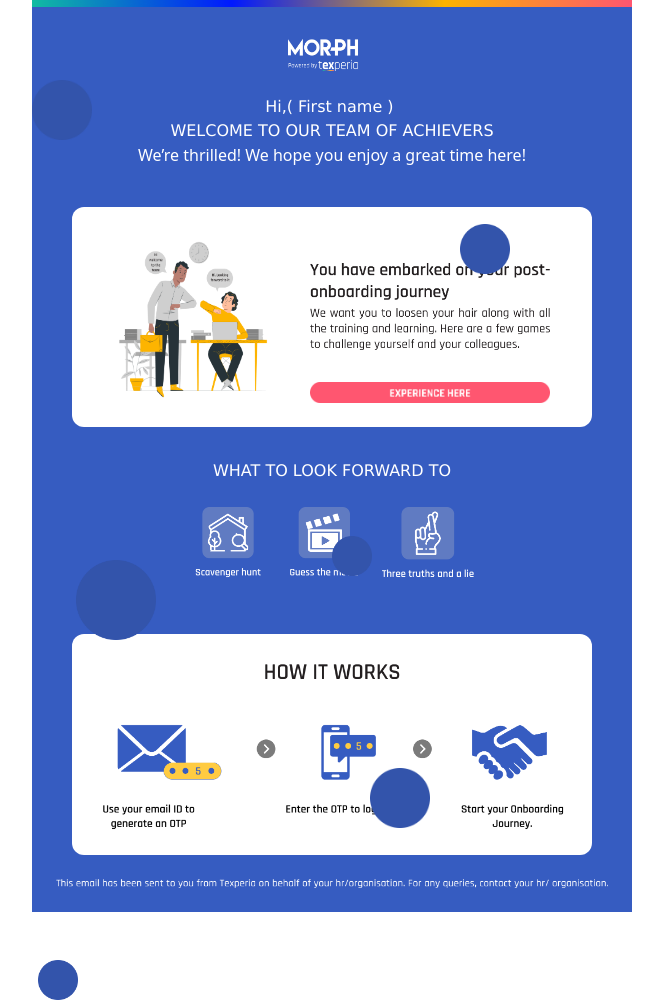
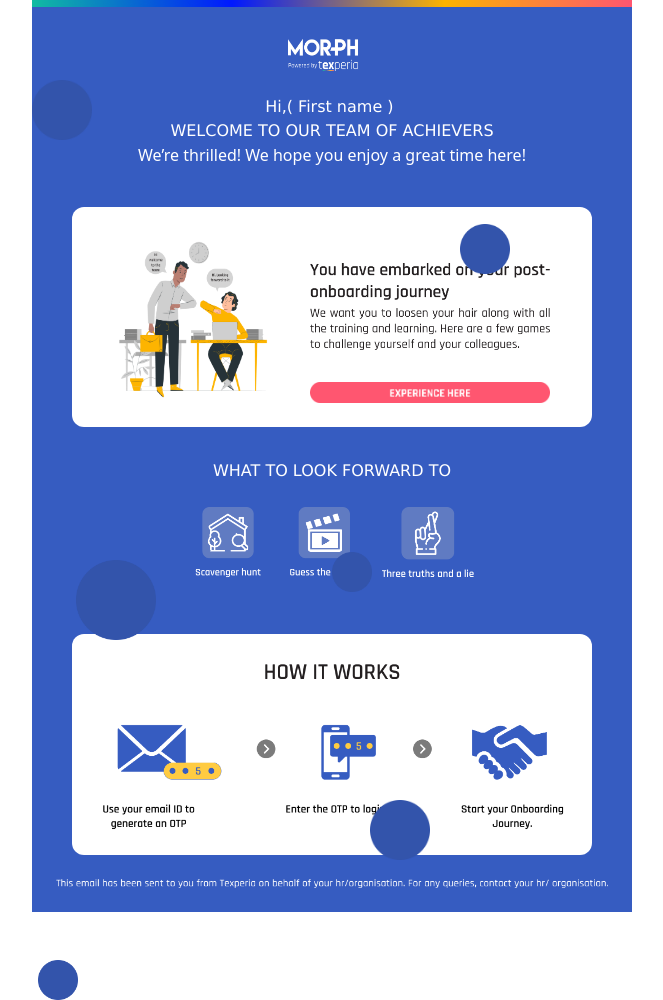
Before and after one commit to Shrutivibes/post-onboard, a plain HTML site: page index.htm in a window 1280 px wide. Shown: the whole page, without its empty margins (308-971 px from the left). Drawn offline with nearby package versions, Linux system fonts and the light colour scheme.

Commit message:
Add files via upload

```diff
--- a/style.css
+++ b/style.css
@@ -27,7 +27,7 @@ z-index: -1;
 }
 .four{
     position: absolute;
-    top: 67%;
+    top: 69%;
     left: 50%;
 }
 .five{
@@ -37,7 +37,7 @@ z-index: -1;
 }
 .six{
     position: absolute;
-    top: 96%;
+    top: 100%;
     left: 53%;
 }
 .sev{
```
